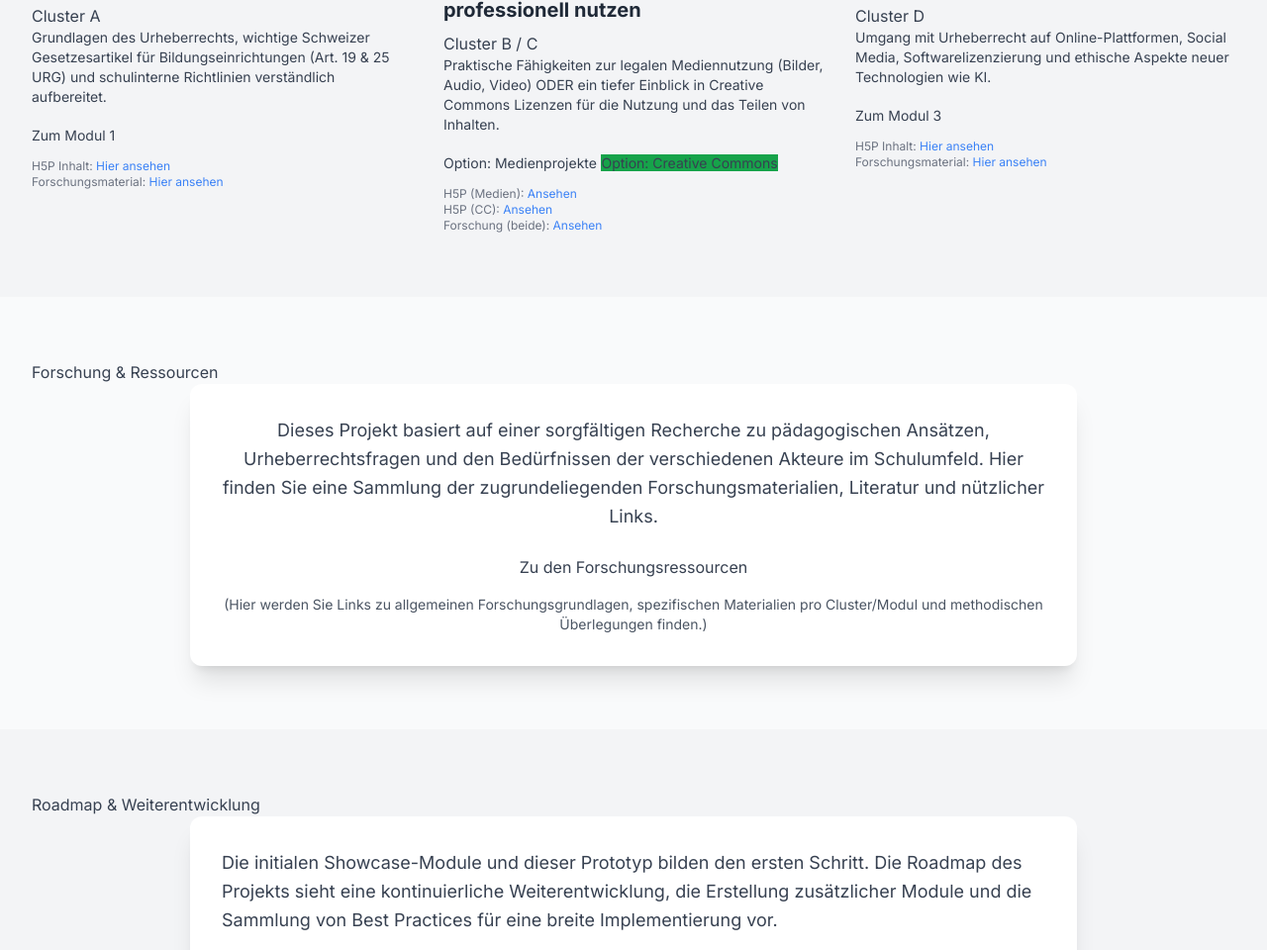
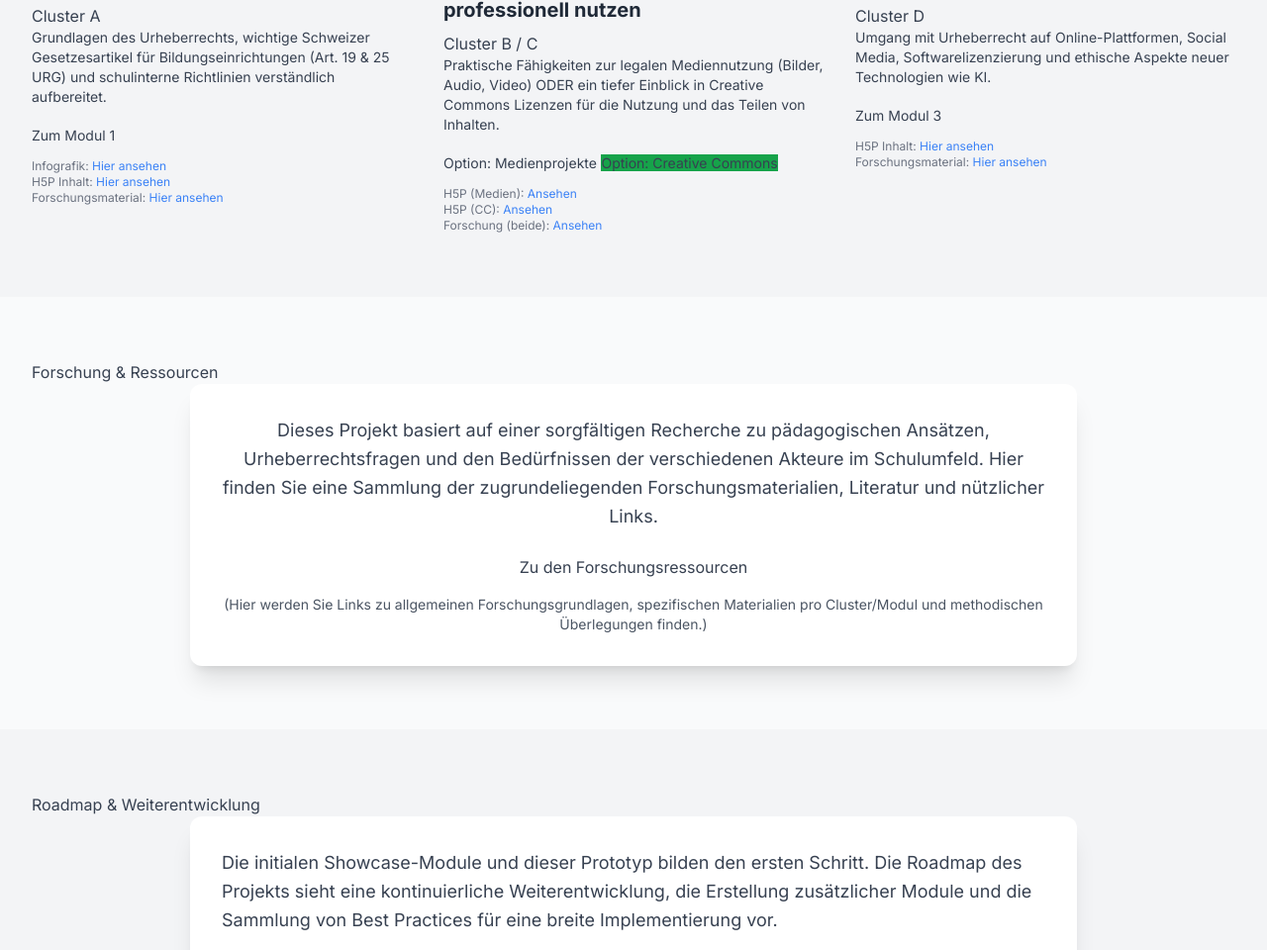
Before and after one commit to ip-bildung/projekt, a plain HTML site: page index.html in a window 1280 px wide. Shown: the part 1801-2761 px from the top of the page at 99% size. Drawn offline with nearby package versions, Linux system fonts and the light colour scheme.

Commit message:
Update index.html

```diff
--- a/index.html
+++ b/index.html
@@ -119,6 +119,7 @@
                         </p>
                         <a href="./modules/module1_essentials/index.html" class="btn text-sm w-full text-center">Zum Modul 1</a>
                         <div class="mt-3 text-xs text-gray-500">
+                            <p>Infografik: <a href="./modules/module1_essentials/infografik.html" class="text-blue-500 hover:underline">Hier ansehen</a></p>
                             <p>H5P Inhalt: <a href="./modules/module1_essentials/h5p_content/" class="text-blue-500 hover:underline">Hier ansehen</a></p>
                             <p>Forschungsmaterial: <a href="./modules/module1_essentials/research_materials/" class="text-blue-500 hover:underline">Hier ansehen</a></p>
                         </div>
```
